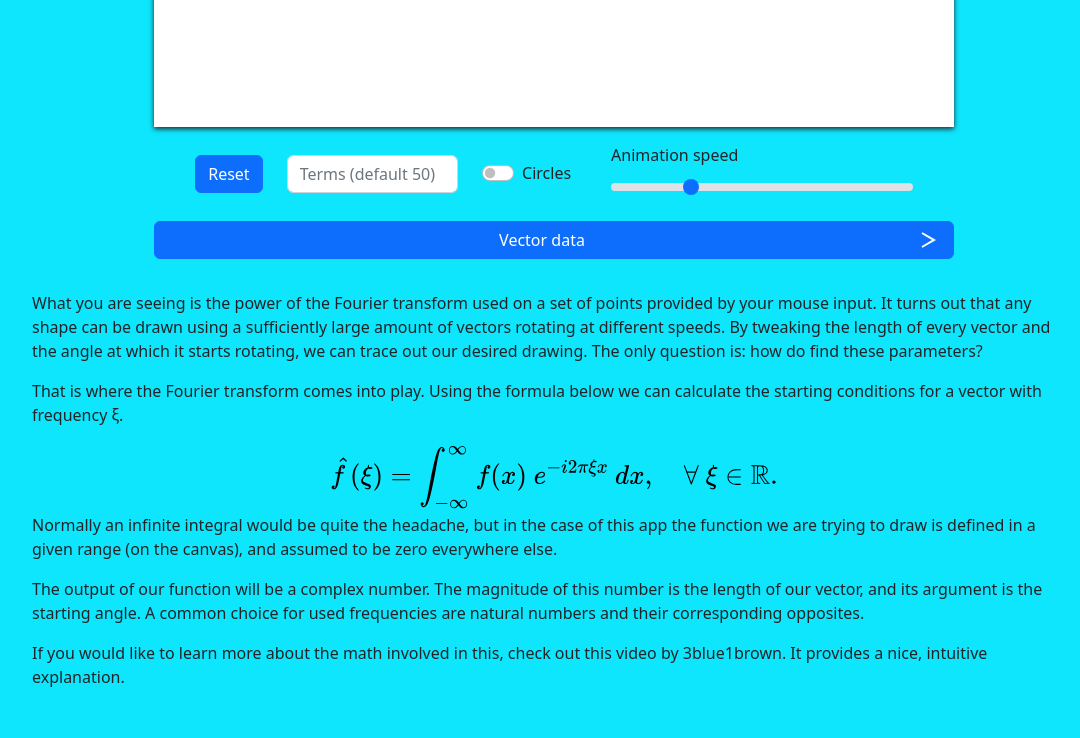
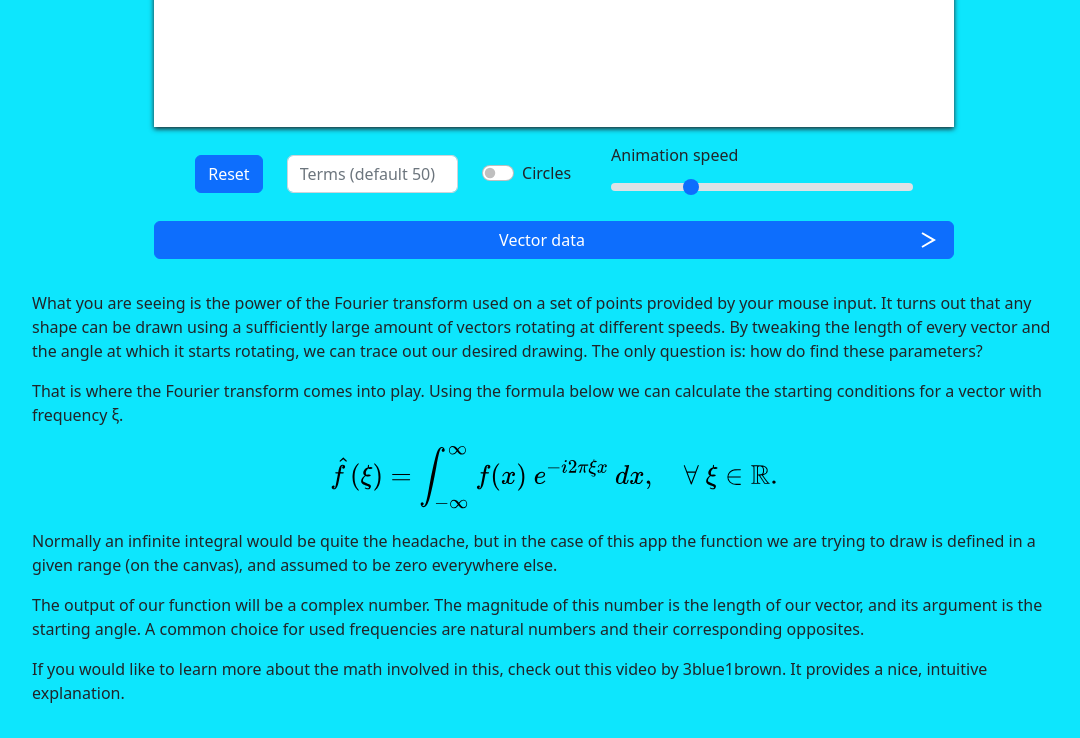
Before and after one commit to lazurastv/Fourier-drawer, an Angular app: page / in a window 1280 px wide. Shown: the part 527-1265 px from the top of the page, without its empty margins (86-1166 px from the left). Built offline with nearby package versions, Linux system fonts and the light colour scheme; grey boxes are pictures that could not be loaded.

Commit message:
Added margin after formula

```diff
--- a/src/app/app.component.html
+++ b/src/app/app.component.html
@@ -111,7 +111,7 @@
       src="assets/formula.svg"
       height="70"
     >
-    <p>
+    <p class="mt-3">
       Normally an infinite integral would be quite the headache, but in the case of this app the function we are trying
       to draw is defined in a given range (on the canvas), and assumed to be zero everywhere else.
     </p>
```
